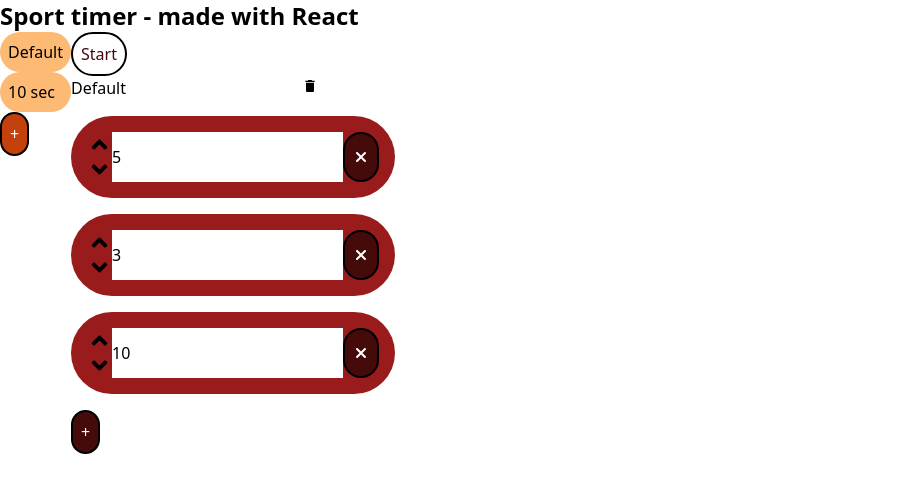
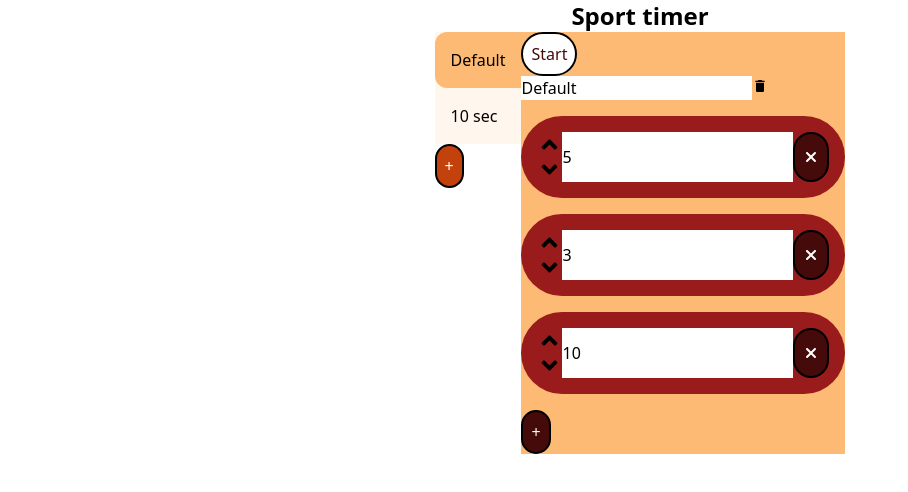
Before and after one commit to BaptisteD51/timer-react, a React (Vite) app: page / in a window 1280 px wide. Shown: the top 492 px of the page, without its empty margins (0-908 px from the left). Built offline with nearby package versions, Linux system fonts and the light colour scheme.

Commit message:
Bug fixe when reseting running timers. UI small improvement

```diff
--- a/src/App.jsx
+++ b/src/App.jsx
@@ -11,11 +11,10 @@ function App() {
 
     return (
         <TimersProvider>
-            <h1 className="text-2xl font-bold">
-                Sport timer - made with React
-            </h1>
-            <div className="flex">
-                <Tabs />
+            <main className="mx-auto max-w-4xl">
+                <h1 className="text-2xl font-bold text-center">Sport timer</h1>
+                <div className="flex justify-center">
+                    <Tabs/>
                     {isRunning ? (
                         <Track
                             isRunning={isRunning}
@@ -30,6 +29,7 @@ function App() {
                         />
                     )}
                 </div>
+            </main>
         </TimersProvider>
     )
 }
--- a/src/components/Edit/Edit.jsx
+++ b/src/components/Edit/Edit.jsx
@@ -5,7 +5,6 @@ import { MdDelete } from "react-icons/md";
 
 function Edit({ updateIsRunning }){
     let { profiles, updateProfiles, currentProfile, updateCurrentProfile } = useContext(Timers)
-    console.log(currentProfile.prName)
 
     // Adds another timer to current profile
     function addNewInterval() {
@@ -32,7 +31,7 @@ function Edit({ updateIsRunning }){
 
     // Display to modify the timer
     return (
-        <div className="max-w-lg">
+        <div className="bg-orange-300">
                 <div>
                     <button
                         onClick={() => updateIsRunning(true)}
--- a/src/components/Tabs/Tabs.jsx
+++ b/src/components/Tabs/Tabs.jsx
@@ -2,14 +2,15 @@ import { useContext } from "react"
 import { Timers } from "../../contexts/Timers"
 
 function Tabs() {
-    let { profiles, updateProfiles, currentProfile, updateCurrentProfile } = useContext(Timers)
+    let { profiles, updateProfiles, currentProfile, updateCurrentProfile } =
+        useContext(Timers)
 
     function SelectProfile(profile) {
         // Get all profiles
         let updatedProfiles = [...profiles]
 
         //The position of the profile in the list
-        let prPos = profiles.findIndex(pr => pr.id == profile.id )
+        let prPos = profiles.findIndex((pr) => pr.id == profile.id)
 
         // Set all profiles as unselected
         updatedProfiles = updatedProfiles.map((pr) => {
@@ -27,7 +28,7 @@ function Tabs() {
         updateProfiles(updatedProfiles)
     }
 
-    function AddProfile(){
+    function AddProfile() {
         let updatedProfiles = [...profiles]
 
         updatedProfiles = updatedProfiles.map((pr) => {
@@ -39,17 +40,17 @@ function Tabs() {
         let newIntervalId = parseInt(Math.random() * 10 ** 6)
 
         updatedProfiles.push({
-            prName : "New Profile",
-            id : newProfileId,
-            selected : true,
-            timers : [
+            prName: "New Profile",
+            id: newProfileId,
+            selected: true,
+            timers: [
                 {
                     running: false,
                     duration: 100,
                     current: 0,
                     id: newIntervalId,
-                }
-            ]
+                },
+            ],
         })
 
         updateProfiles(updatedProfiles)
@@ -57,11 +58,13 @@ function Tabs() {
 
     return (
         <aside>
-            <ul>
+            <ul className="bg-orange-50">
                 {profiles.map((profile) => (
                     <li
                         key={profile.id}
-                        className="bg-orange-300 rounded-full p-2"
+                        className={`${
+                            profile.selected ? "bg-orange-300" : ""
+                        } p-4 rounded-l-xl`}
                         onClick={() => SelectProfile(profile)}
                     >
                         <button>{profile.prName}</button>
@@ -71,7 +74,10 @@ function Tabs() {
             <button
                 className="bg-orange-700 text-white p-2 border-black border-2 rounded-full"
                 onClick={AddProfile}
-            > + </button>
+            >
+                {" "}
+                +{" "}
+            </button>
         </aside>
     )
 }
--- a/src/components/Track/Track.jsx
+++ b/src/components/Track/Track.jsx
@@ -7,7 +7,7 @@ import sirenmp3 from "../../assets/audio/siren.mp3"
 import Counter from "../Track/Counter"
 
 function Track({isRunning, updateIsRunning}) {
-    let { profiles, updateProfiles } = useContext(Timers)
+    let { profiles, updateProfiles, currentProfile, updateCurrentProfile } = useContext(Timers)
 
     //Get the active profile
     let profile = profiles.find(timer => timer.selected)
@@ -23,7 +23,7 @@ function Track({isRunning, updateIsRunning}) {
     useEffect(() => {
         let countDown = setInterval(() => {
             if (isRunning && !pause) {
-                let prTimers = [...profile.timers]
+                let prTimers = [...currentProfile.timers]
                 let runningTimerIndex = prTimers.findIndex(
                     (timer) => timer.running
                 )
@@ -55,11 +55,9 @@ function Track({isRunning, updateIsRunning}) {
                     prTimers[0].current += 1
                 }
 
-                // Update the profile, then all of the profiles
-                profile.timers = prTimers
-                let updatedProfiles = [...profiles.filter(profile => !profile.selected)]
-                updatedProfiles.push(profile)
-                updateProfiles(updatedProfiles)
+                // Update the current profile timers
+                currentProfile.timers = prTimers
+                updateCurrentProfile(currentProfile)
             }
         }, 100)
 
@@ -79,13 +77,19 @@ function Track({isRunning, updateIsRunning}) {
     }
 
     function resetAll() {
-        //Get unselected profiles
-        let updatedProfiles = [...profiles.filter(pr => pr.id != profile.id)]
-        //Reset all timers to their starting values
-        let updatedTimers = resetTimers([...profile.timers])
-        profile.timers = updatedTimers
-        updatedProfiles.push(profile)
-        updateProfiles(updatedProfiles)
+        // //Get unselected profiles
+        // let updatedProfiles = [...profiles.filter(pr => pr.id != profile.id)]
+        // //Reset all timers to their starting values
+        // let updatedTimers = resetTimers([...profile.timers])
+        // profile.timers = updatedTimers
+        // updatedProfiles.push(profile)
+        // updateProfiles(updatedProfiles)
+
+
+        let resetedTimers = resetTimers([...currentProfile.timers])
+        currentProfile.timers = resetedTimers
+        updateCurrentProfile(currentProfile)
+
         // Reset the running and pause state
         updatePause(false)
         updateIsRunning(false)
@@ -94,7 +98,7 @@ function Track({isRunning, updateIsRunning}) {
     //Display when the timer is launched
 
     return (
-        <div className="max-w-lg">
+        <div className="max-w-lg bg-orange-300">
             {pause ? (
                 <button
                     onClick={() => {
--- a/src/contexts/Timers.jsx
+++ b/src/contexts/Timers.jsx
@@ -74,6 +74,7 @@ export const TimersProvider = ({children}) => {
         let updatedProfiles = [...profiles]
         //Get the position of the profile to be updated
         let prPos = profiles.findIndex(pr => pr.id == profile.id )
+        console.log("prPos",prPos)
 
         //In the case of an existing profile, replace the profile with the new value
         if(prPos >= 0){
@@ -81,6 +82,7 @@ export const TimersProvider = ({children}) => {
         }
         //If the profile is new, append at the end of the list
         else{
+            console.log("Entrée dans else")
             updatedProfiles.push(profile)
         }
 
```
Lines whose indentation alone changed are shown as unchanged.
